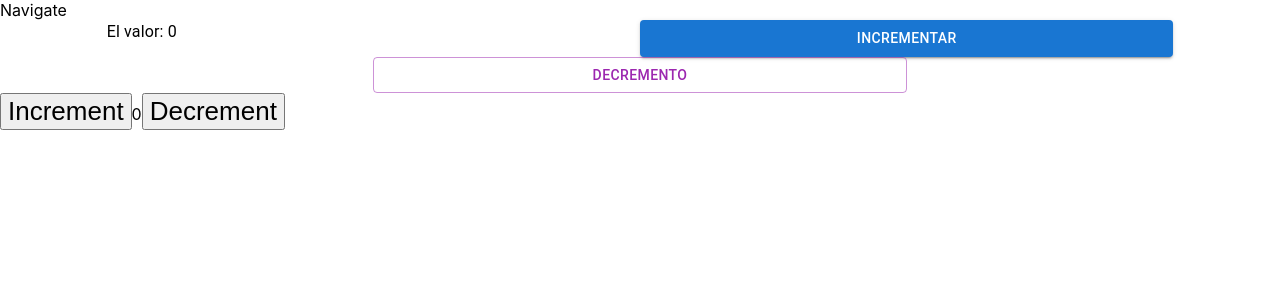
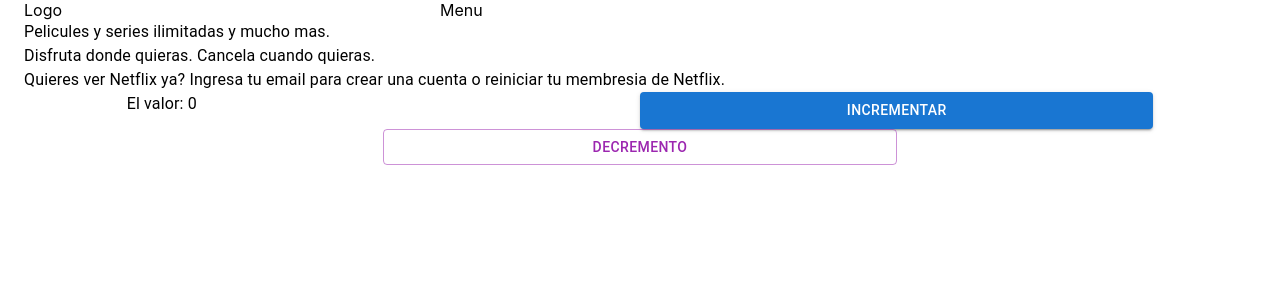
Before and after one commit to jhondennis/React-Training-Vite, a React (Vite) app in the folder vite-project/: page / in a window 1280 px wide. Shown: the top 300 px of the page. Built offline with nearby package versions, Linux system fonts and the light colour scheme.

Commit message:
Component  Update

```diff
--- a/vite-project/src/pages/Home.jsx
+++ b/vite-project/src/pages/Home.jsx
@@ -1,12 +1,33 @@
 import React from "react";
+
+import Container from "@mui/material/Container"
+import Typography from "@mui/material/Typography";
+import Grid from "@mui/material/Grid";
+
+import Menu from "../web_assets/Menu"
 import Counter from "./counter/Counter";
 
 const Home = () => {
   return (
-    <div>
-      <div>Navigate</div>
+    <Container maxWidth="xl" back>
+      <Menu />
+      <Grid
+        container
+        spacing={2}
+        direction="row"
+        justifyContent="center"
+        alignItems="center"
+      >
+        <Grid item xs={12}>
+          <Typography>Pelicules y series ilimitadas y mucho mas.</Typography>
+          <Typography>Disfruta donde quieras. Cancela cuando quieras.</Typography>
+          <Typography>Quieres ver Netflix ya? Ingresa tu email para crear una cuenta o reiniciar tu membresia de Netflix.</Typography>
+        </Grid>
+      </Grid>
+
       <Counter />
-    </div>
+
+    </Container>
   );
 };
 
--- a/vite-project/src/pages/counter/Counter.jsx
+++ b/vite-project/src/pages/counter/Counter.jsx
@@ -36,22 +36,6 @@
           </Button>
         </Grid>
       </Grid>
-
-      <div>
-        <button
-          aria-label="Increment value"
-          onClick={() => dispatch(increment())}
-        >
-          Increment
-        </button>
-        <span>{count}</span>
-        <button
-          aria-label="Decrement value"
-          onClick={() => dispatch(decrement())}
-        >
-          Decrement
-        </button>
-      </div>
     </div>
   );
 };
--- /dev/null
+++ b/vite-project/src/web_assets/Menu.jsx
@@ -0,0 +1,19 @@
+import React from "react";
+
+import Container from "@mui/material/Container"
+// import Button from "@mui/material/Button";
+// import Typography from "@mui/material/Typography";
+import Grid from "@mui/material/Grid";
+
+const Menu = () => {
+  return (
+    <Grid container
+      spacing={2}
+    >
+        <Grid item xs={4}>Logo</Grid>
+        <Grid item xs={8}>Menu</Grid>
+    </Grid>
+  );
+};
+
+export default Menu;
```
Also changed, not shown: 1 other file (tests, documents, lock files or other folders).
